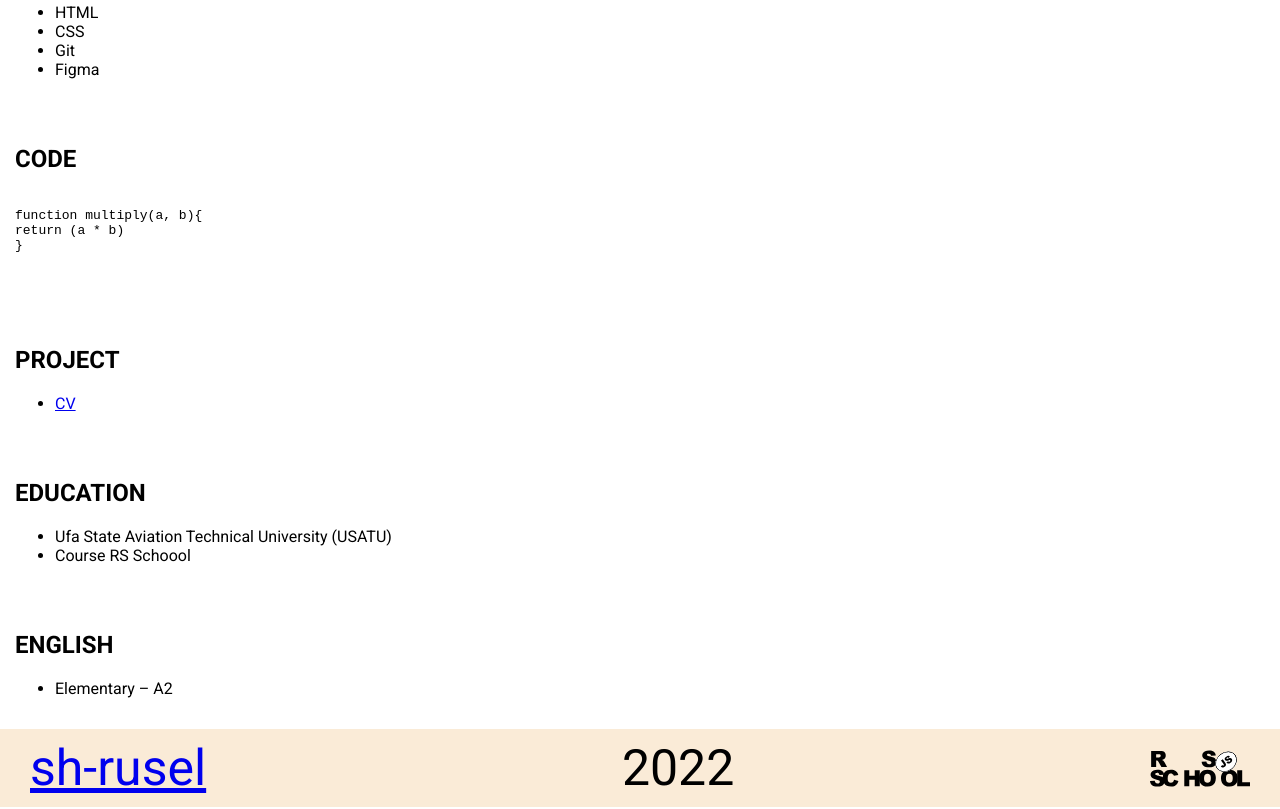
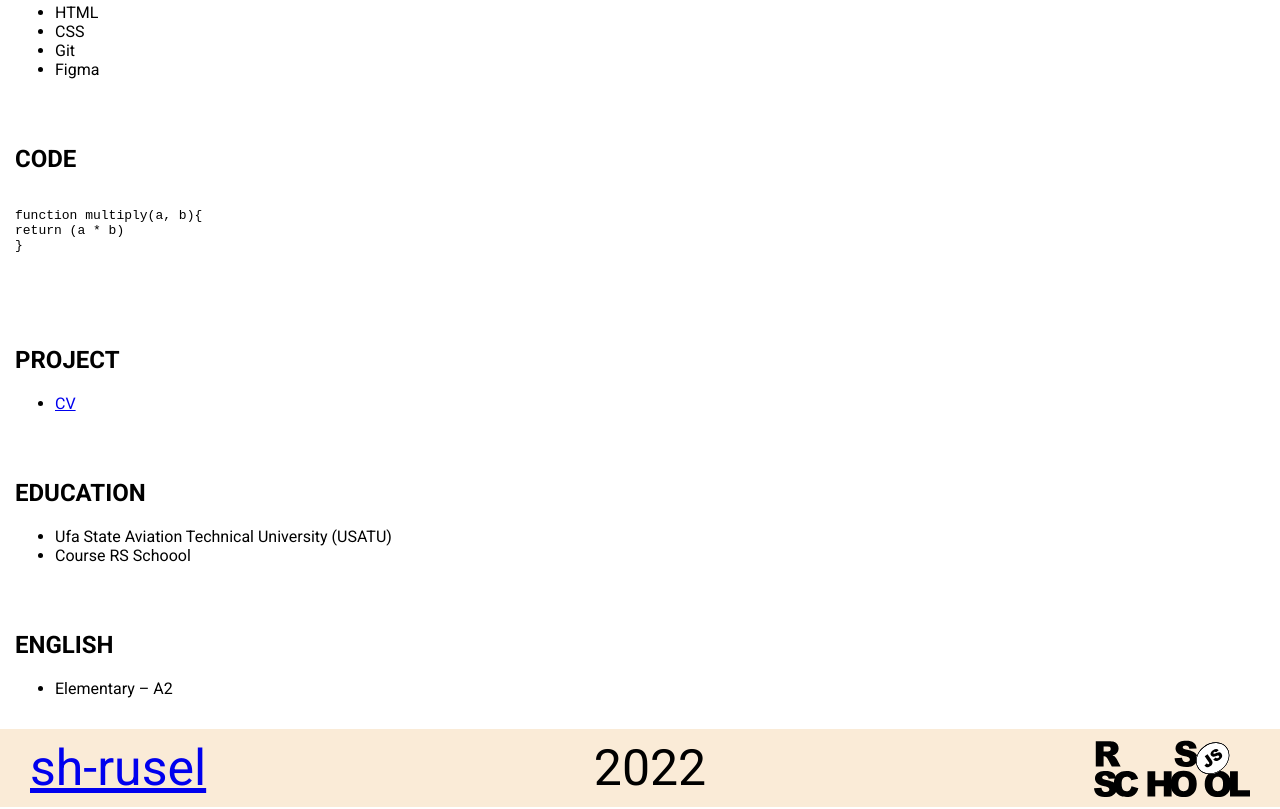
Before and after one commit to sh-rusel/rsschool-cv, a plain HTML site: page index.html in a window 1280 px wide. Shown: the part 703-1512 px from the top of the page. Drawn offline with Linux system fonts and the light colour scheme.

Commit message:
fix:link rsschool

```diff
--- a/index.html
+++ b/index.html
@@ -109,7 +109,12 @@ return (a * b)
    <footer class="footer">
       <div class="github"><a href="https://github.com/sh-rusel">sh-rusel</a></div>
       <div class="year">2022</div>
-      <img class="img-school" src="rs_school_js.svg" alt="RS School">
+      <div class="rsschool">
+         <a href="https://rs.school/js/">
+            <img class="rsschool__img" src="rsschool.svg" alt="RS Schoool">
+            <!-- <img class="img-school" src="rs_school_js.svg" alt="RS School"> -->
+         </a>
+      </div>
    </footer>
 </body>
 
--- a/style.css
+++ b/style.css
@@ -69,7 +69,6 @@ h1 {
    padding: 10px;
    border-bottom: 5px solid wheat;
 }
-
 .footer {
    font-size: 50px;
    padding: 10px 30px;
@@ -78,8 +77,6 @@ h1 {
    justify-content: space-between;
    background-color: antiquewhite;
 }
-
-.img-school {
-   max-width: 100px;
-   line-height: none;
+.rsschool__img {
+height: 100%;
 }
```
Also changed, not shown: rsschool.svg (renamed from rs_school_js.svg).
